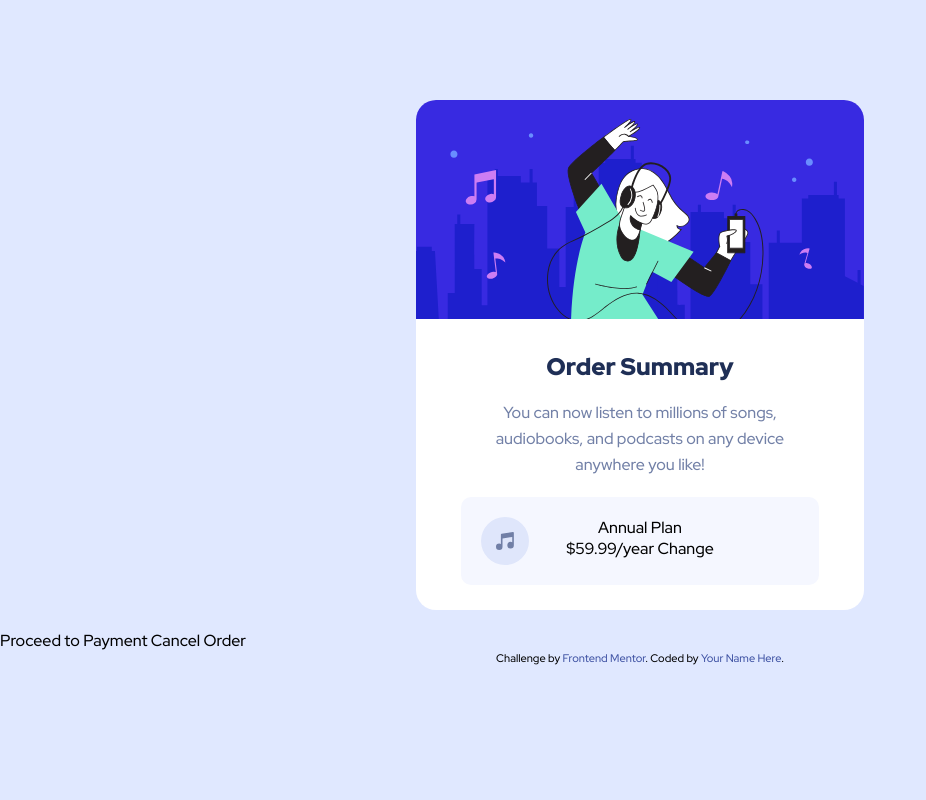
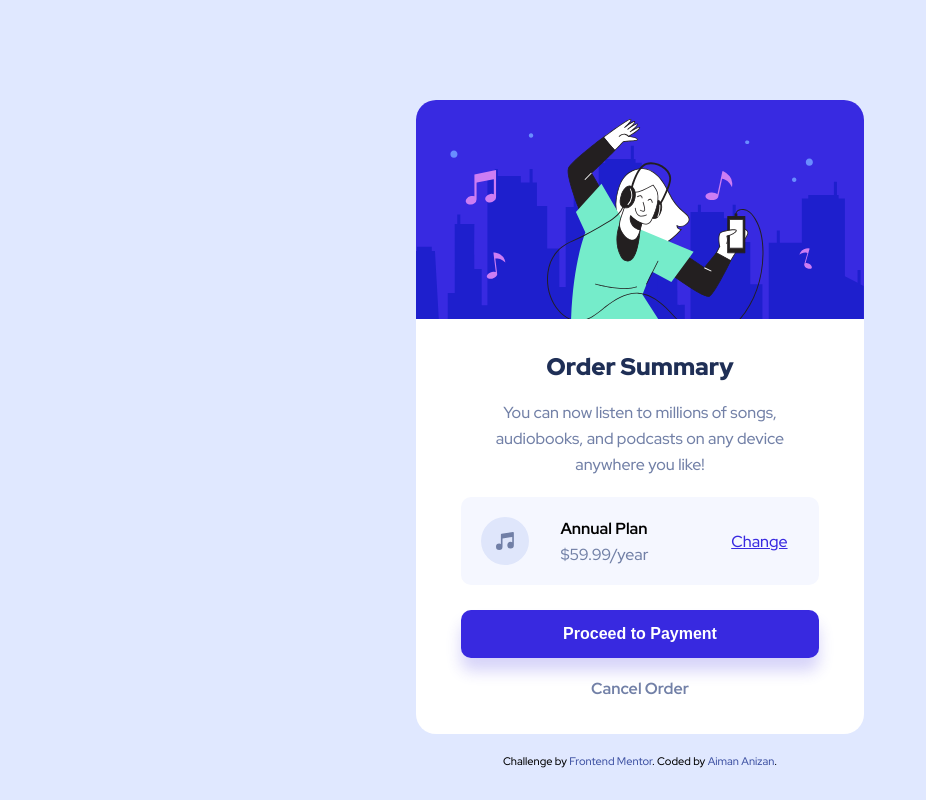
Before and after one commit to AimanAnizan56/Order-Summary-Card, a website: page index.html in a window 1280 px wide. Shown: the whole page, without its empty margins (0-926 px from the left). Drawn offline with Linux system fonts and the light colour scheme.

Commit message:
Update index.html

```diff
--- a/index.html
+++ b/index.html
@@ -44,17 +44,32 @@
                     anywhere you like!
                 </div>
                 <div class="card__plan">
-                    <img src="/images/icon-music.svg" alt="Music Icon" />
-                    Annual Plan $59.99/year Change
+                    <img class="card__plan-icon" src="/images/icon-music.svg" alt="Music Icon" />
+                    <div class="card__plan-price">
+                        Annual Plan
+                        <div>$59.99/year</div>
+                    </div>
+                    <a href="/" class="card__plan-button">Change</a>
                 </div>
+                <button class="card__btn-proceed">Proceed to Payment</button>
+                <div class="card__btn-cancel">
+                    <a href="/">
+                        Cancel Order
+                    </a>
+                </d>
+                <!-- <div class="card__btn-proceed">
+                    <button>Proceed to Payment</button>
+                </div>
+                <div class="card__btn-cancel">
+                    <a href="/"> Cancel Order </a>
+                </div> -->
             </div>
         </div>
-        Proceed to Payment Cancel Order
 
         <div class="attribution">
             Challenge by
             <a href="https://www.frontendmentor.io?ref=challenge" target="_blank">Frontend Mentor</a
-            >. Coded by <a href="#">Your Name Here</a>.
+            >. Coded by <a href="https://github.com/AimanAnizan56" target="_blank">Aiman Anizan</a>.
         </div>
     </body>
 </html>
```
